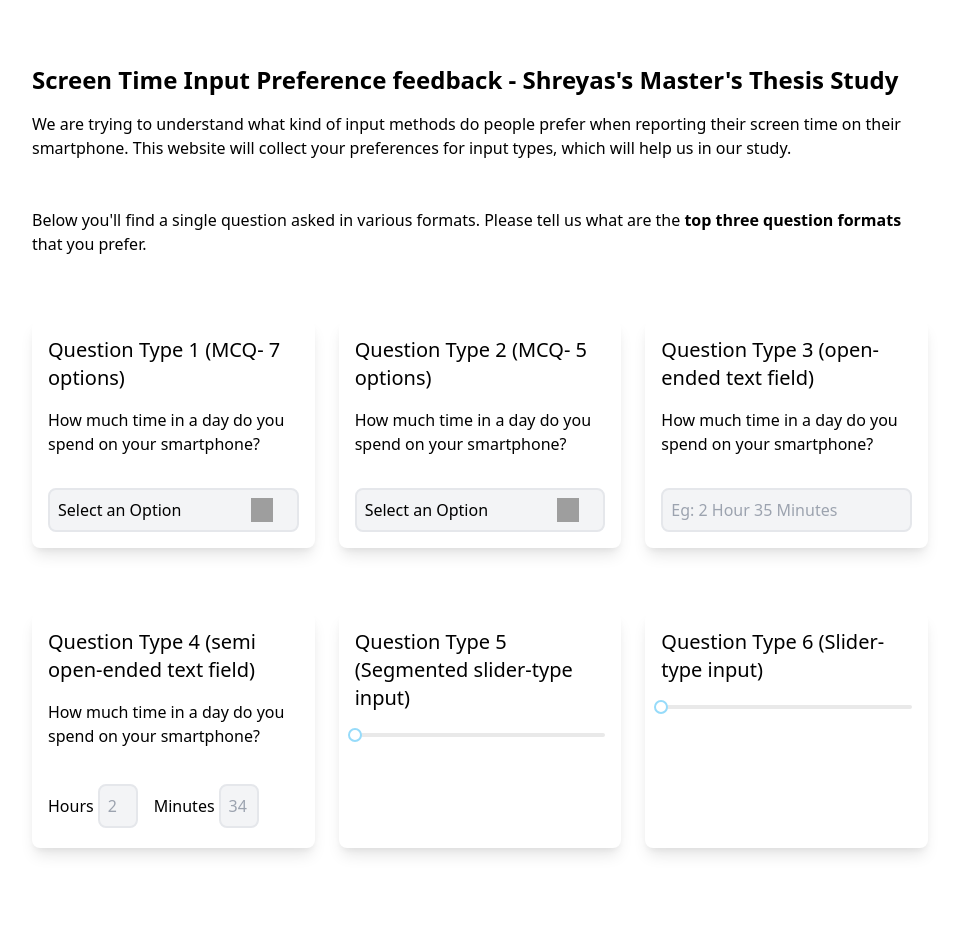
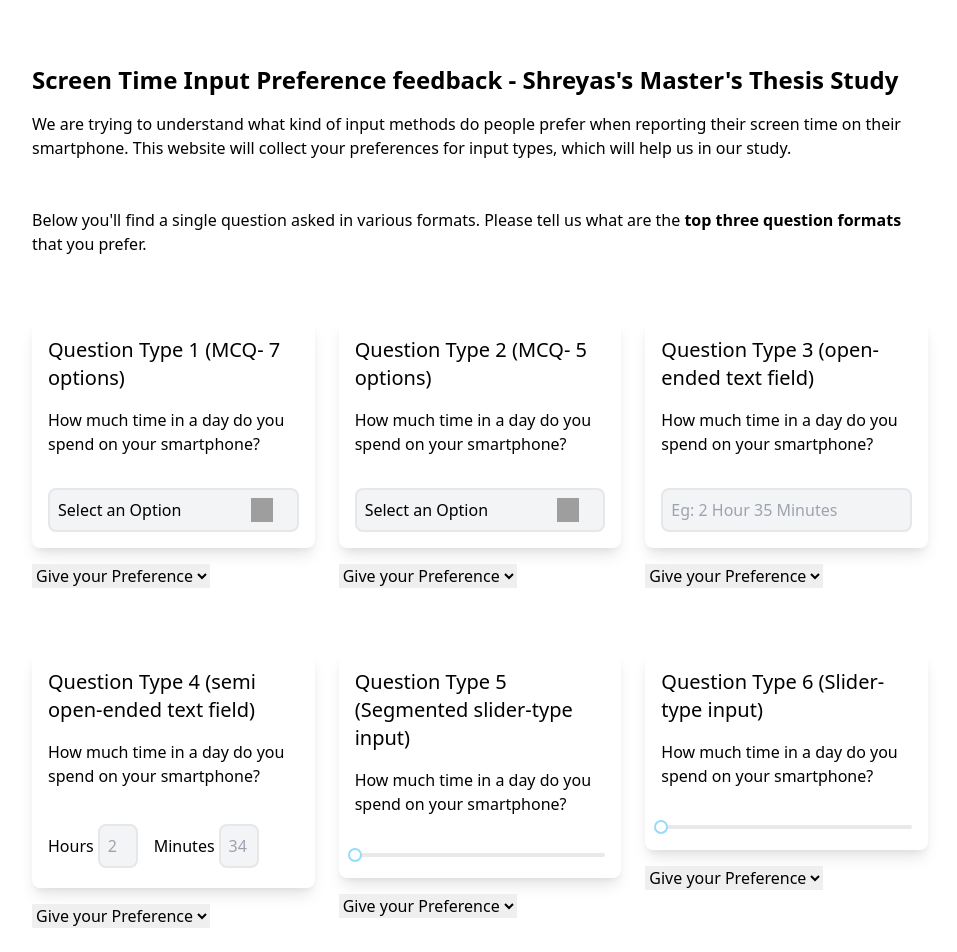
Before and after one commit to GLaDO8/sc-input-pref-testing, a React (Create React App) app: page / in a window 1280 px wide. Shown: the top 952 px of the page, without its empty margins (160-1117 px from the left). Before the commit the page ends 912 px from the top, so only its background shows below. Built offline with nearby package versions, Linux system fonts and the light colour scheme; grey boxes are pictures that could not be loaded.

Commit message:
added user preference box

```diff
--- a/src/App.js
+++ b/src/App.js
@@ -53,17 +53,9 @@ class App extends Component {
             </p>
           </div>
         </header>
-        {/* <div className="container mt-48">
-          <section className="add-item">
-            <BrowserRouter>
-              <button className="text-white bg-black py-2 px-6 rounded-lg">
-                <Link to="/page1">Next</Link>
-              </button>
-              <Route path="/page1" component={Pageone} />
-            </BrowserRouter>
-          </section>
-        </div> */}
+
         <div className="grid grid-cols-3 gap-6 gap-y-16 my-16">
+          <div>
             <div className="rounded-lg bg-white shadow-lg p-4">
               <div className="mb-8">
                 <h2 className="text-xl font-medium mb-4">
@@ -100,6 +92,23 @@ class App extends Component {
                 ></img>
               </div>
             </div>
+            <select id="q1choice" name="q1choice" className="mt-4">
+              <option value="none" selected disabled hidden>
+                Give your Preference
+              </option>
+              <option class="rank1" value="1st Choice">
+                1st Choice
+              </option>
+              <option class="rank2" value="2nd Choice">
+                2nd Choice
+              </option>
+              <option class="rank3" value="3rd Choice">
+                3rd Choice
+              </option>
+            </select>
+          </div>
+
+          <div>
             <div className="rounded-lg bg-white shadow-lg p-4">
               <div className="mb-8">
                 <h2 className="text-xl font-medium mb-4">
@@ -134,6 +143,24 @@ class App extends Component {
                 />
               </div>
             </div>
+
+            <select id="q1choice" name="q1choice" className="mt-4">
+              <option value="none" selected disabled hidden>
+                Give your Preference
+              </option>
+              <option class="rank1" value="1st Choice">
+                1st Choice
+              </option>
+              <option class="rank2" value="2nd Choice">
+                2nd Choice
+              </option>
+              <option class="rank3" value="3rd Choice">
+                3rd Choice
+              </option>
+            </select>
+          </div>
+
+          <div>
             <div className="rounded-lg bg-white shadow-lg p-4">
               <h2 className="text-xl font-medium mb-4">
                 Question Type 3 (open-ended text field)
@@ -153,6 +180,23 @@ class App extends Component {
                 />
               </form>
             </div>
+            <select id="q1choice" name="q1choice" className="mt-4">
+              <option value="none" selected disabled hidden>
+                Give your Preference
+              </option>
+              <option class="rank1" value="1st Choice">
+                1st Choice
+              </option>
+              <option class="rank2" value="2nd Choice">
+                2nd Choice
+              </option>
+              <option class="rank3" value="3rd Choice">
+                3rd Choice
+              </option>
+            </select>
+          </div>
+
+          <div>
             <div className="rounded-lg bg-white shadow-lg p-4">
               <h2 className="text-xl font-medium mb-4">
                 Question Type 4 (semi open-ended text field)
@@ -183,10 +227,33 @@ class App extends Component {
                 </div>
               </form>
             </div>
+
+            <select id="q1choice" name="q1choice" className="mt-4">
+              <option value="none" selected disabled hidden>
+                Give your Preference
+              </option>
+              <option class="rank1" value="1st Choice">
+                1st Choice
+              </option>
+              <option class="rank2" value="2nd Choice">
+                2nd Choice
+              </option>
+              <option class="rank3" value="3rd Choice">
+                3rd Choice
+              </option>
+            </select>
+          </div>
+
+          <div>
             <div className="rounded-lg bg-white shadow-lg p-4">
               <h2 className="text-xl font-medium mb-4">
                 Question Type 5 (Segmented slider-type input)
               </h2>
+              <div className="mb-8">
+                <label for="male">
+                  How much time in a day do you spend on your smartphone?
+                </label>
+              </div>
               <Slider
                 min={0}
                 max={120}
@@ -194,10 +261,32 @@ class App extends Component {
                 // onChange={this.onSliderChange}
               />
             </div>
+            <select id="q1choice" name="q1choice" className="mt-4">
+              <option value="none" selected disabled hidden>
+                Give your Preference
+              </option>
+              <option class="rank1" value="1st Choice">
+                1st Choice
+              </option>
+              <option class="rank2" value="2nd Choice">
+                2nd Choice
+              </option>
+              <option class="rank3" value="3rd Choice">
+                3rd Choice
+              </option>
+            </select>
+          </div>
+
+          <div>
             <div className="rounded-lg bg-white shadow-lg p-4">
               <h2 className="text-xl font-medium mb-4">
                 Question Type 6 (Slider-type input)
               </h2>
+              <div className="mb-8">
+                <label for="male">
+                  How much time in a day do you spend on your smartphone?
+                </label>
+              </div>
               <Slider
                 min={0}
                 max={120}
@@ -205,6 +294,21 @@ class App extends Component {
                 // onChange={this.onSliderChange}
               />
             </div>
+            <select id="q1choice" name="q1choice" className="mt-4">
+              <option value="none" selected disabled hidden>
+                Give your Preference
+              </option>
+              <option class="rank1" value="1st Choice">
+                1st Choice
+              </option>
+              <option class="rank2" value="2nd Choice">
+                2nd Choice
+              </option>
+              <option class="rank3" value="3rd Choice">
+                3rd Choice
+              </option>
+            </select>
+          </div>
         </div>
       </div>
     );
```
Lines whose indentation alone changed are shown as unchanged.
